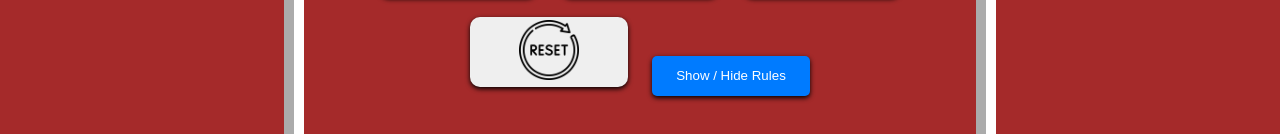
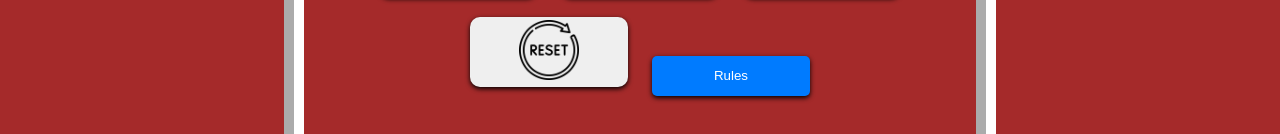
Before and after one commit to jite2005/cricket-game, a plain HTML site: page index.html in a window 1280 px wide. Shown: the part 524-658 px from the top of the page. Drawn offline with Linux system fonts and the light colour scheme.

Commit message:
Change button text from 'Show / Hide Rules' to 'Rules'

```diff
--- a/index.html
+++ b/index.html
@@ -87,7 +87,7 @@
       >
         <img src="images/reset.png" class="images-ch" alt="Bat image" />
       </button>
-      <button onclick="toggleRules()" id="hideShow" style="height:40px; ">Show / Hide Rules</button>
+      <button onclick="toggleRules()" id="hideShow" style="height:40px; ">Rules</button>
 
 <div id="rules">
   <p>Choose <b>Bat</b>, <b>Ball</b>, or <b>Stump</b>.</p>
```
